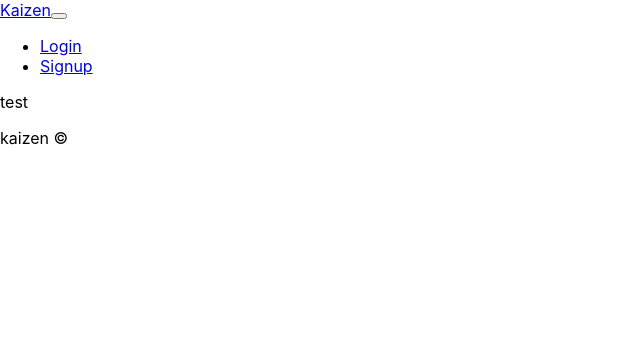
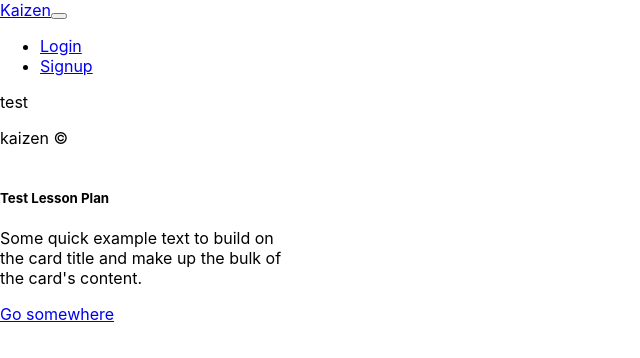
Before and after one commit to gglinoga/kaizen, a React (Create React App) app in the folder client/: page / in a window 1280 px wide. Shown: the top 358 px of the page, without its empty margins (0-640 px from the left). Built offline with nearby package versions, Linux system fonts and the light colour scheme; the HTML template or start-up script is replaced by a standard one.

Commit message:
lesson plan

```diff
--- a/client/src/App.js
+++ b/client/src/App.js
@@ -3,6 +3,7 @@ import './App.css';
 import Navbar from './components/Navbar/Navbar.js';
 import Description from './components/Description/Description.js';
 import Footer from './components/Footer/Footer.js'
+import Lessons from './components/Lessons/Lessons';
 
 function App() {
   return (
@@ -10,6 +11,7 @@ function App() {
       <Navbar/>
       <Description/>
       <Footer/>
+      <Lessons/>
     </div>
   );
 }
--- a/client/src/components/Lessons/Lessons.css
+++ b/client/src/components/Lessons/Lessons.css
@@ -0,0 +1,3 @@
+.card{
+    width:18rem;
+}
--- a/client/src/components/Lessons/Lessons.js
+++ b/client/src/components/Lessons/Lessons.js
@@ -0,0 +1,17 @@
+import React from "react";
+import "./Lessons.css"
+
+const Lessons = props => (
+    <div>
+        <div class="card">
+            <img src={props.image} class="card-img-top" alt={props.name} />
+            <div class="card-body">
+                <h5 class="card-title">Test Lesson Plan</h5>
+                <p class="card-text">Some quick example text to build on the card title and make up the bulk of the card's content.</p>
+                <a href="#" class="btn btn-primary">Go somewhere</a>
+            </div>
+        </div>
+    </div>
+);
+
+export default Lessons;
```
